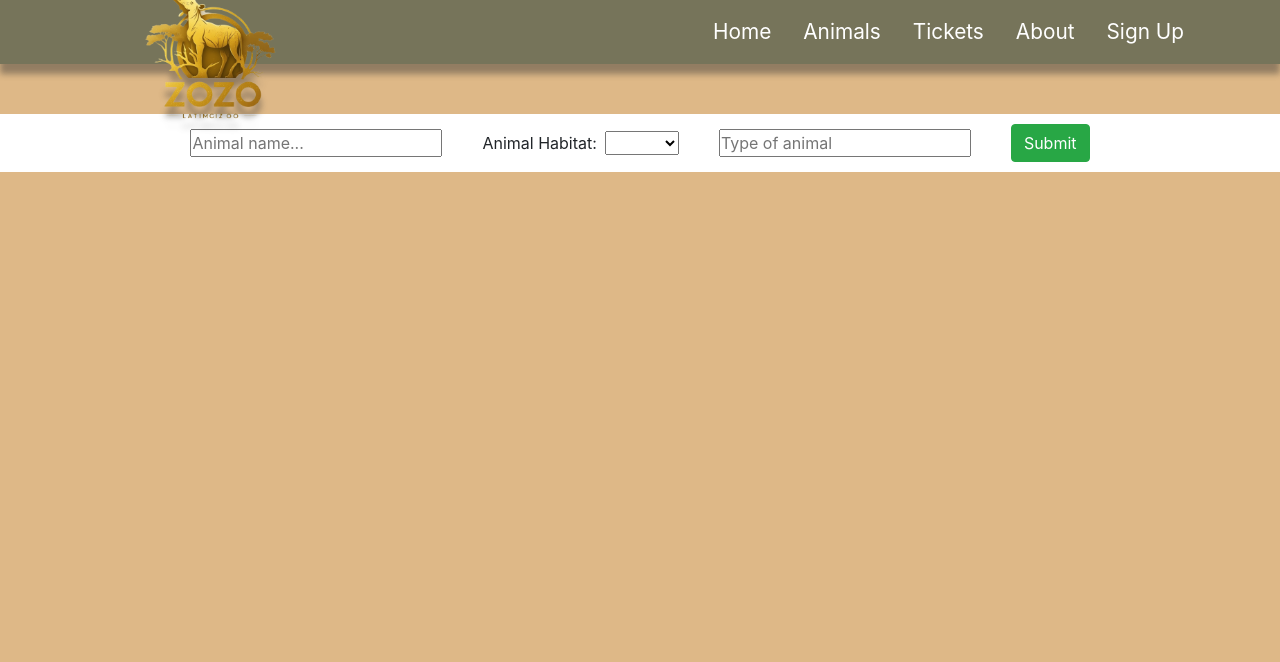
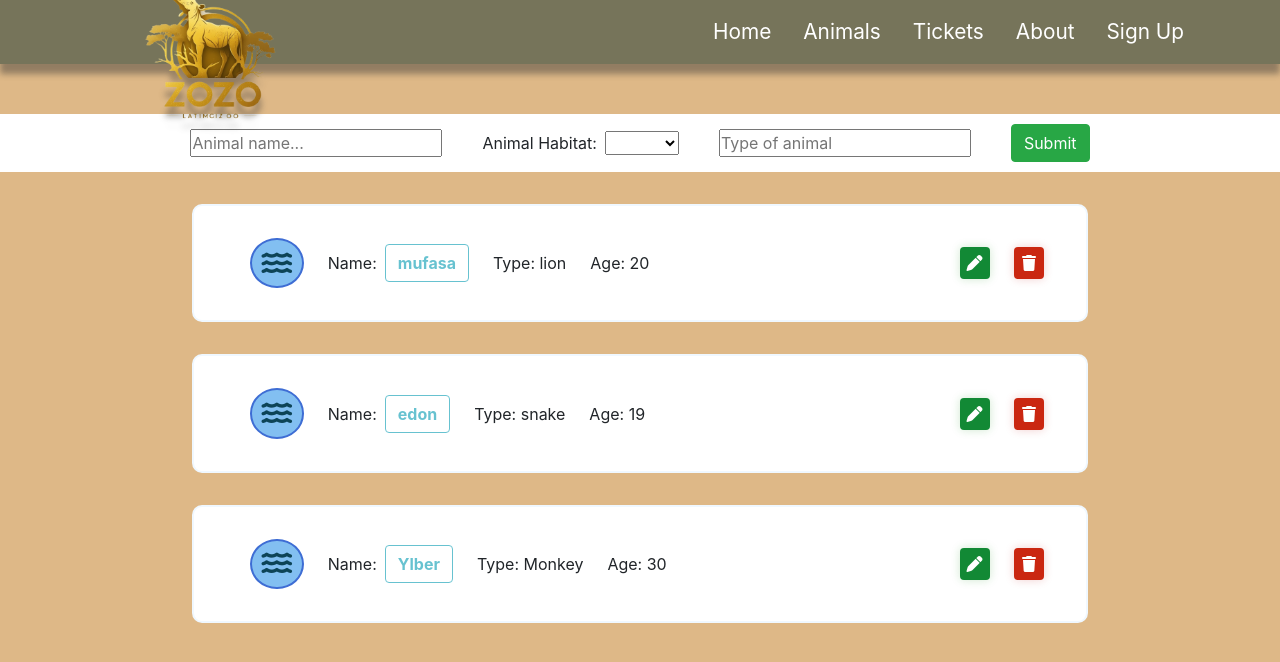
Before and after one commit to ismajliarita/ZooManagementSystem, a PHP site: page /pages/animals.php in a window 1280 px wide. Shown: the top 662 px of the page. Run offline with PHP 8.4, Linux system fonts and the light colour scheme; data comes from the database, SQL or seed files in the repository; both versions use the stored data as it was after the commit; some libraries are stand-ins or nearby versions.

Commit message:
Search Bar PHP

```diff
--- a/pages/animals.php
+++ b/pages/animals.php
@@ -1,3 +1,11 @@
+<?php
+if (isset($_COOKIE['user_id'])) {
+    session_start();
+}
+
+
+?>
+
 <!DOCTYPE html>
 <html lang="en">
 
@@ -6,6 +14,7 @@
     <meta http-equiv="X-UA-Compatible" content="IE=edge">
     <meta name="viewport" content="width=device-width, initial-scale=1.0">
     <link rel="stylesheet" href="https://cdn.jsdelivr.net/npm/bootstrap@4.0.0/dist/css/bootstrap.min.css" integrity="sha384-Gn5384xqQ1aoWXA+058RXPxPg6fy4IWvTNh0E263XmFcJlSAwiGgFAW/dAiS6JXm" crossorigin="anonymous">
+    <script src="https://kit.fontawesome.com/413ecd623f.js" crossorigin="anonymous"></script>
 
     <title>Document</title>
     <link rel="stylesheet" href="../style.css">
@@ -33,12 +42,12 @@
 
         </nav>
 
-        <div class="animals-inner-panel" style="display: flex; justify-content: center; margin-top: 50px;">
+        <div class="animals-inner-panel">
             <form class="search-bar" action="" method="get" autocomplete="off">
                 <input type="text" name="name" id="name" placeholder="Animal name...">
                 <div style="display: flex; align-items: center;">
                     <p style="margin-bottom: 0; margin-right: 0.5rem;">Animal Habitat:</p>
-                    <select name="maps" id="maps">
+                    <select name="map" id="maps">
                         <option value=""></option>
                         <option value="ocean">Ocean</option>
                         <option value="jungle">Jungle</option>
@@ -51,16 +60,91 @@
                     <input list="types" id="type" name="type" placeholder="Type of animal">
 
                     <datalist id="types">
-                        <option value="Chocolate">
+                        <?php
+                        echo ' hahahahah';
+                        $con = mysqli_connect("localhost", "root", "", "zoo");
+                        if (!$con) {
+                            die("Connection failed: " . mysqli_connect_error());
+                        }
+                        echo 'haha';
+                        $sql = 'SELECT type FROM animals GROUP by type;';
+                        $result = mysqli_query($con, $sql);
+                        if (mysqli_num_rows($result) > 0) {
+                            // output data of each row
+                            while ($row = mysqli_fetch_assoc($result)) {
+                                $type = $row['type'];
+                                echo <<<"EOD"
+                                    <option value="$type">
+                                EOD;
+                            }
+                        } else {
+                            echo "0 results";
+                        }
+
+                        mysqli_close($con);
+                        ?>
+                        <!-- <option value="Chocolate">
                         <option value="Coconut">
                         <option value="Mint">
                         <option value="Strawberry">
-                        <option value="Vanilla">
+                        <option value="Vanilla"> -->
                     </datalist>
                 </div>
                 <input class="btn btn-success" type="submit" value="Submit">
             </form>
-            <div class="results">
+            <div class="admin-results">
+                <?php
+                function displayAdminAnimal($name, $type, $age)
+                {
+                    echo <<<"EOD"
+                    <div class="admin-animal">
+                        <div class="admin-animal-left">
+                            <p class="admin-habitat-icon"><i class="fa-solid fa-water"></i></p>
+                            <div>Name: <button type="button" class="btn btn-outline-info" disabled>$name</button></div>
+                            <p>Type: $type</p>
+                            <p>Age: $age</p>
+                        </div>
+                        <div class="admin-animal-right">
+                        <button class='edit-btn'> <i class='fa-solid fa-pen'></i> </button>
+
+                        <button class='edit-btn red-btn'> <i class="fa-solid fa-trash"></i> </button>
+                        </div>
+
+                    </div>
+                    EOD;
+                }
+                $con = mysqli_connect("localhost", "root", "", "zoo");
+                if (!$con) {
+                    die("Connection failed: " . mysqli_connect_error());
+                }
+                $sql = 'SELECT * FROM animals ';
+                if (isset($_GET['name'])) {
+                    $name = $_GET['name'];
+                    $sql = $sql . "WHERE name LIKE '%$name%' ";
+                    if ($_GET['map'] != '') {
+                        $map = $_GET['map'];
+                        $sql = $sql . "AND habitat = '$map' ";
+                    }
+                    if ($_GET['type'] != '') {
+                        $type = $_GET['type'];
+                        $sql = $sql . "AND type = '$type'";
+                    }
+                }
+                $result = mysqli_query($con, $sql);
+                if (mysqli_num_rows($result) > 0) {
+                    // output data of each row
+                    while ($row = mysqli_fetch_assoc($result)) {
+                        displayAdminAnimal($row['name'], $row['type'], $row['age']);
+                    }
+                } else {
+                    echo "0 results";
+                }
+
+                mysqli_close($con);
+
+                ?>
+
+
 
             </div>
             <div class="pagenation">
@@ -72,7 +156,6 @@
     </div>
 
 
-
 </body>
 
 </html>
--- a/style.css
+++ b/style.css
@@ -275,6 +275,9 @@
 }
 
 .edit-btn {
+    display: inline-flex;
+    justify-content: center;
+    align-items: center;
     margin: 0.5rem 10px;
     cursor: pointer;
     border: 0;
@@ -287,10 +290,18 @@
     color: white;
     background-color: rgb(18, 137, 53);
 }
+.red-btn {
+    box-shadow: 0 0 10px rgba(184, 18, 18, 0.2);
+    background-color: rgb(202, 39, 17);
+}
 
 .edit-btn:hover {
     box-shadow: 0 0 15px rgba(51, 220, 14, 0.6);
     background-color: rgb(33, 194, 19);
+}
+.red-btn:hover{
+    box-shadow: 0 0 15px rgba(255, 45, 45, 0.589);
+    background-color: rgb(255, 35, 35);
 }
 
 .exception-overlay {
@@ -527,6 +538,7 @@
 /*ANIMALS PAGE CSS.*/
 .animals-inner-panel{
     display: flex;
+    flex-direction: column;
     justify-content: center;
     margin-top: 50px;
 }
@@ -542,3 +554,48 @@
     margin-left: 20px;
     margin-right: 20px;
 }
+.admin-results {
+    display: flex;
+    align-items: center;
+    justify-content: center;
+    flex-direction: column;
+}
+.admin-animal{
+    width: 70%;
+    margin-top: 2rem;
+    display: flex;
+    justify-content: space-between;
+    align-items: center;
+    border: 2px solid aliceblue;
+    border-radius: 10px;
+    padding: 2rem 2rem;
+    background-color: white;
+}
+.admin-animal-left{
+    display: flex;
+    align-items: center;
+    justify-content: center;
+}
+.admin-animal-left>*{
+    margin-left: 1.5rem;
+    margin-bottom: 0;
+    display: flex;
+    justify-content: center;
+    align-items: center;
+
+}
+.admin-animal-left button{
+    margin-left: 0.5rem;
+    font-weight: bold;
+}
+.admin-habitat-icon {
+    font-size: 1.7rem;
+    background-color: rgb(130, 191, 241);
+    border-radius: 50%;
+    border: 2px solid rgb(62, 109, 212);
+    padding: 0.6rem;
+}
+.admin-habitat-icon>i {
+
+    color: rgb(13, 68, 87);
+}
```
Also changed, not shown: database/zoo.sql (added, +117 -0 lines).
